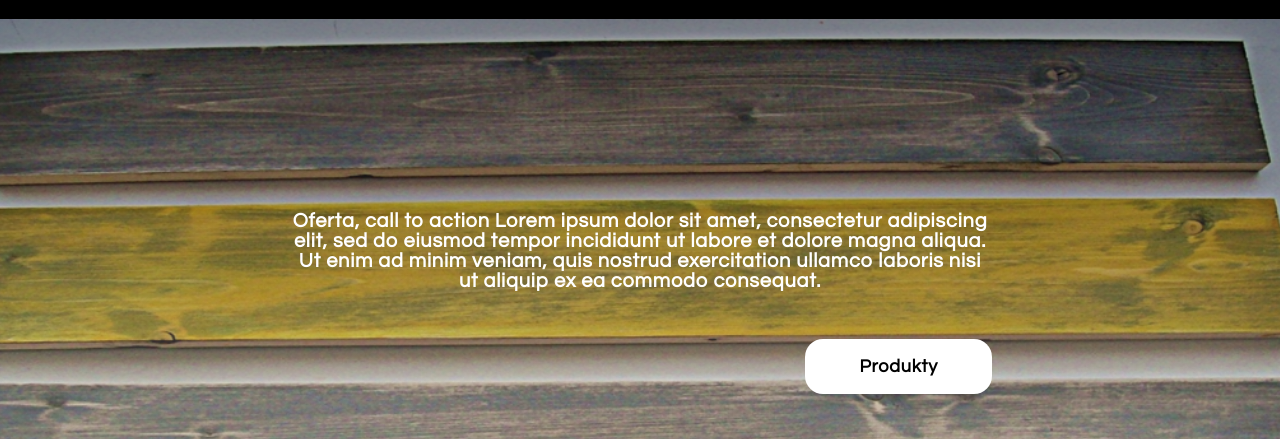
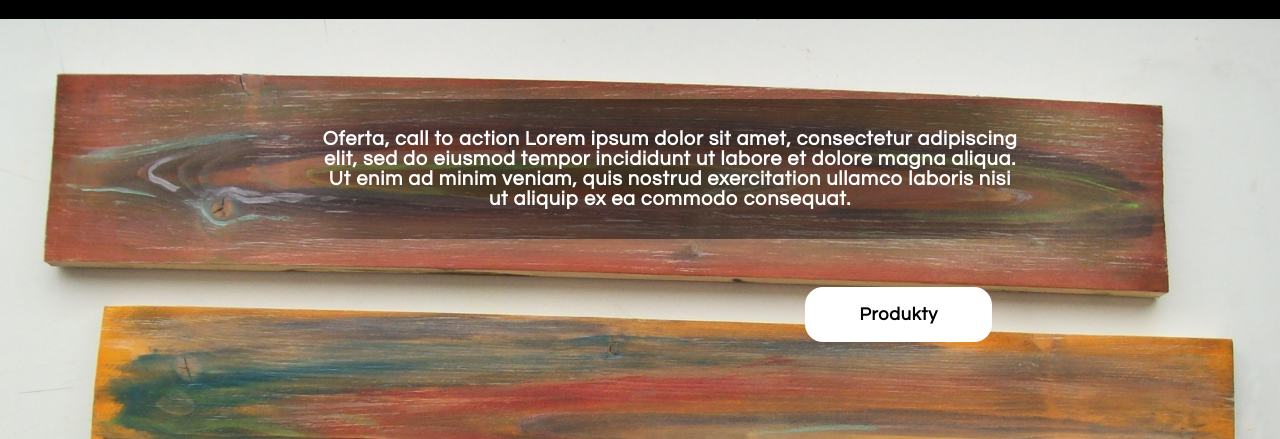
Before and after one commit to Nezxie/Woodworkshop-Portfolio-Page, a plain HTML site: page index.html in a window 1280 px wide. Shown: the part 112-551 px from the top of the page. Drawn offline with Linux system fonts and the light colour scheme.

Commit message:
i did an alternative front page design but im not sure it's clear enought to keep, also added darker bacground at text and polished the products cards

```diff
--- a/styles.css
+++ b/styles.css
@@ -14,6 +14,12 @@ body{
     font-family:Century Gothic, CenturyGothic, AppleGothic, sans-serif;
     /*font-family:Palatino, Palatino Linotype, Palatino LT STD, Book Antiqua, Georgia, serif;*/
 
+}
+.wrapper{
+    background-image: url(./img/44.JPG);
+    background-position: center center;
+    background-size: cover;
+    background-repeat:no-repeat;
 }
 
 .topContainer,
@@ -35,25 +41,26 @@ body{
 }
 
 .topContainer{
-    background-color: white;
+
     padding: 2rem 0;
 
 }
 
+/*zmiana tła*/
 .midContainer{
     color:white;
-    padding:12rem 0;
-    background-image: linear-gradient(rgba(0, 0, 0, 0.4),var(--gradient) ), url(./img/55.JPG);
-    background-position: center;
+    padding:5rem 0;/*
+    background-image: linear-gradient(rgba(0, 0, 0, 0.4),var(--gradient),rgba(255,255,255) 95% ), url(./img/44.JPG);
+    background-position: center center;
+    background-size: cover;
     background-repeat:no-repeat;
-
+*/
 
 
     text-align: center;
     font-weight: bolder;
     margin-bottom: 20px;
-    background-size:cover;
-    background-color: #000000;
+
     display: flex;
     justify-content: center;
     align-items: center;
@@ -68,9 +75,8 @@ body{
     width: 55vw;
 }
 
+.bottomContainer{
 
-.bottomContainer{
-    background-color:rgb(255, 255, 255);
     text-align: center;
     margin-bottom: 20px;
 
@@ -83,6 +89,7 @@ body{
 }
 .left{
     background-color: #000000;
+    margin-top: 0;
     width: 100%;
     padding: .5rem 2rem;
     border-radius: 2em;
@@ -210,6 +217,7 @@ img.logo:hover{
     flex-direction: column;
     width: 30vw;
     background-color: white;
+    border-radius: 1em;
     box-shadow: 0 4px 8px 0 rgba(0, 0, 0, 0.2), 0 6px 20px 0 rgba(0, 0, 0, 0.19);
     margin:1em 1em 2em 1em;
   }
@@ -278,6 +286,12 @@ img.logo:hover{
 .polaroid img:hover{
     cursor: default;
 }
+p.midText{
+    padding: 1.5em;
+    border-radius: 1em;
+
+   background-image: radial-gradient(circle at 50%,rgba(0, 0, 0,.5),rgba(0, 0, 0,0.3) 80%,rgba(0, 0, 0, 0));
+}
 @media screen and (max-width: 700px)  {
     .polaroid{
         width: 90%;
```
Also changed, not shown: products.html (+4 -0 lines).
